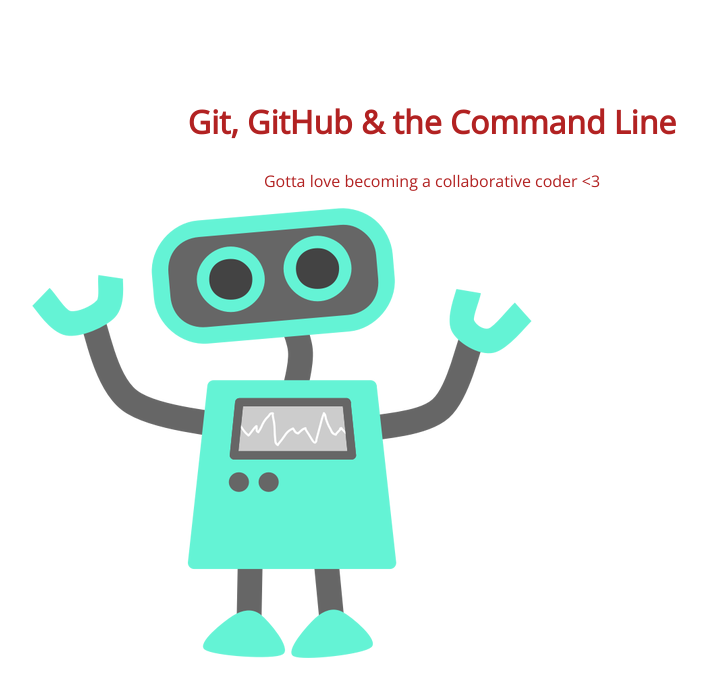
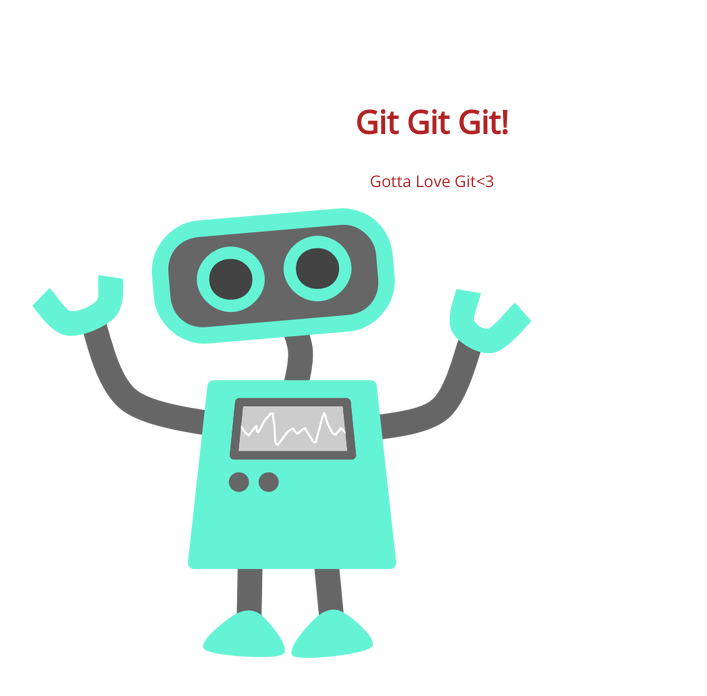
Before and after one commit to ejmacaux/105-project, a plain HTML site: page index.html in a window 1280 px wide. Shown: the whole page, without its empty margins (208-915 px from the left). Drawn offline with nearby package versions, Linux system fonts and the light colour scheme.

Commit message:
changed h1 and p text

```diff
--- a/index.html
+++ b/index.html
@@ -8,8 +8,8 @@
 </head>
 <body>
 	<section>
-		<h1>Git, GitHub & the Command Line</h1>
-		<p>Gotta love becoming a collaborative coder <3</p>
+		<h1>Git Git Git!</h1>
+		<p>Gotta Love Git<3</p>
 		<img src="img/happy-blue-robot.png">
 	</section>
 </body>
```
